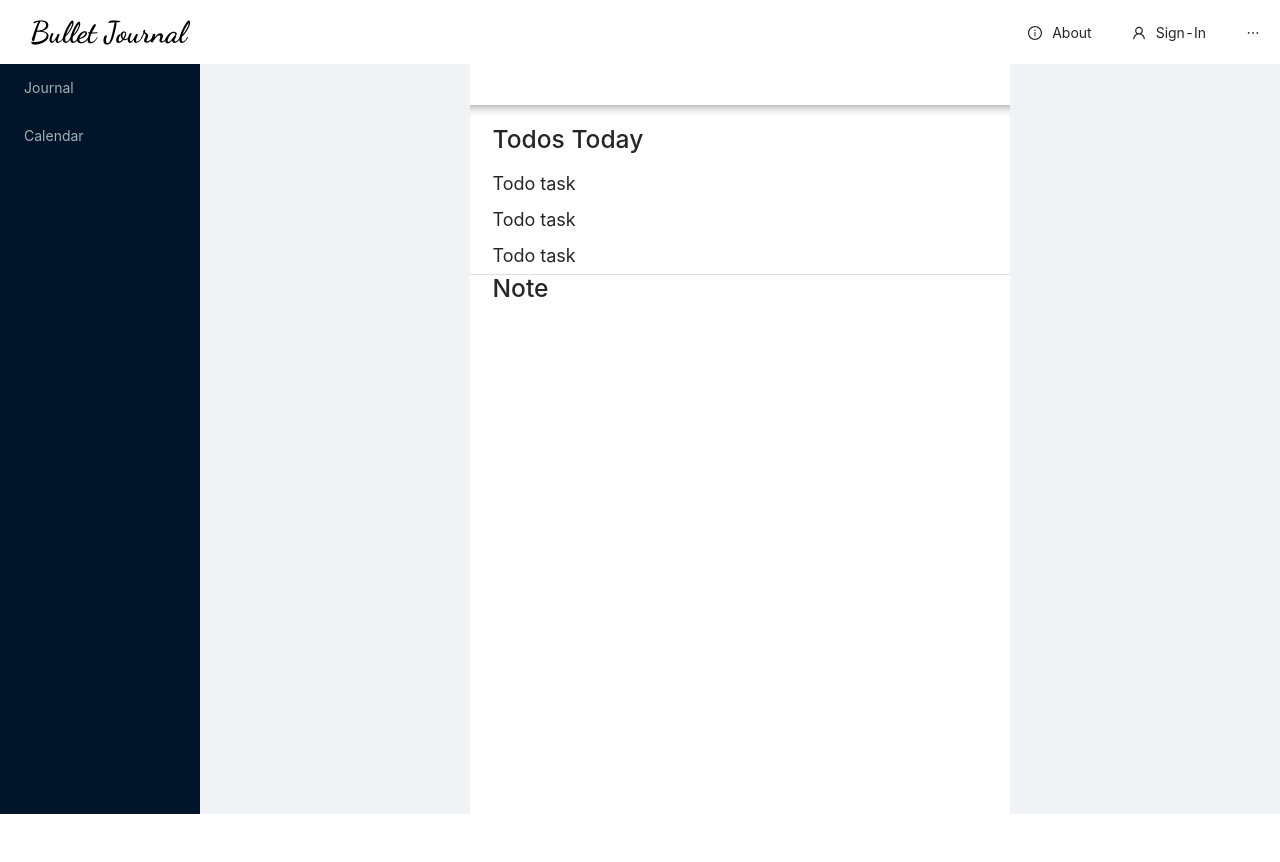
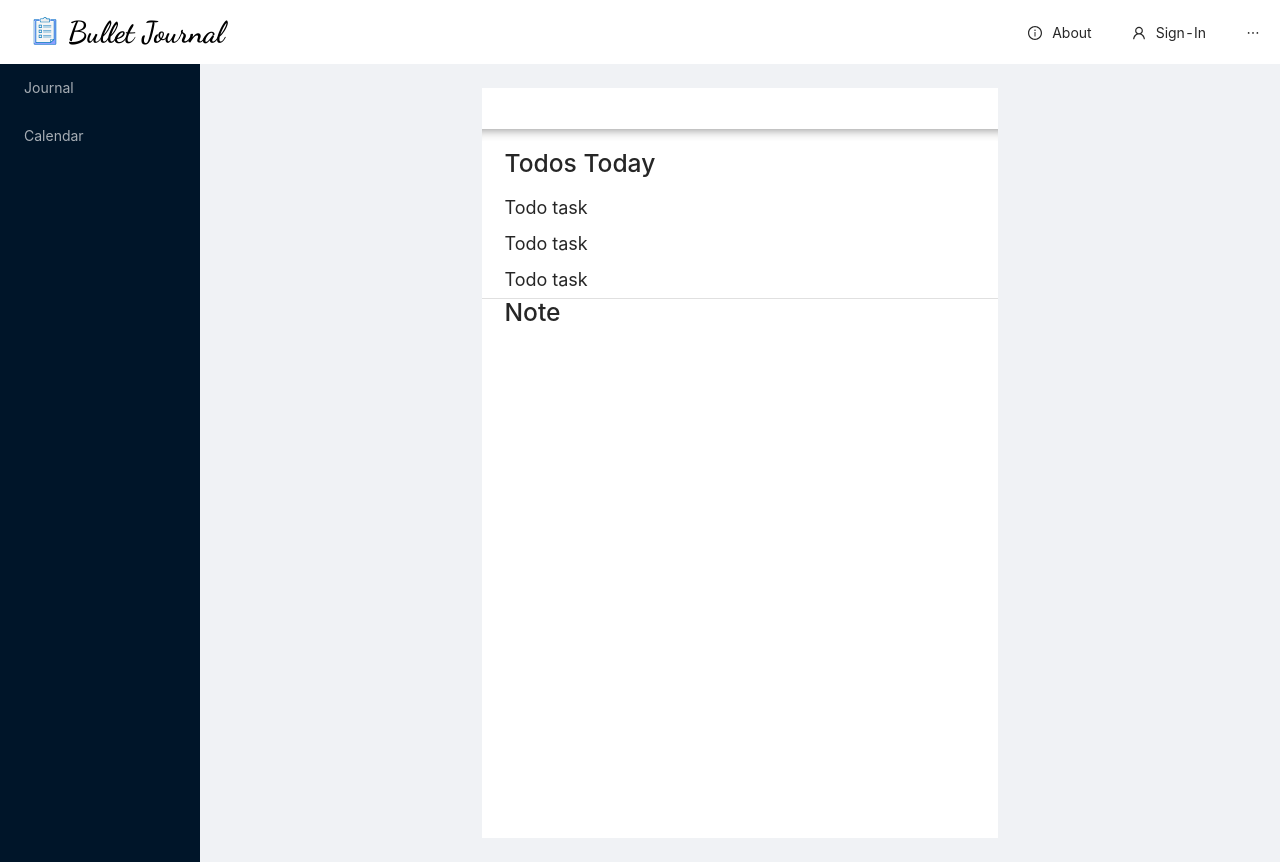
Before and after one commit to fengruigan/bullet-journal, a React (Create React App) app: page / in a window 1280 px wide. Before the commit the page ends 814 px from the top, so only its background shows below. Built offline with nearby package versions, Linux system fonts and the light colour scheme.

Commit message:
add custom logo icon

```diff
--- a/src/App.js
+++ b/src/App.js
@@ -17,10 +17,14 @@ function App() {
 				<Navbar collapsed={true} />
 				<Layout>
 					<Sidebar />
-					<Content>
+					<Content style={{ padding: 24 }}>
 						<Switch>
 							<Route path="/calendar">
-								<Calendar />
+								<Calendar
+									onSelect={(value) => {
+										console.log(value._d);
+									}}
+								/>
 							</Route>
 							<Route path="/" component={Journal} />
 							{/* <Route path="/calendar" component={Calendar} />
--- a/src/components/navbar.jsx
+++ b/src/components/navbar.jsx
@@ -6,6 +6,8 @@ import {
 	UnorderedListOutlined,
 	InfoCircleOutlined,
 } from "@ant-design/icons";
+import Icon from "@ant-design/icons";
+import { ReactComponent as Logo } from "../custom/icons/logo.svg";
 import { Link } from "react-router-dom";
 
 const { Header } = Layout;
@@ -101,7 +103,9 @@ class Navbar extends Component {
 		return (
 			<Header className={this.getClass()}>
 				<div id="brand-logo" style={{ display: "inline" }}>
-					<Link to="/">Bullet Journal</Link>
+					<Link to="/">
+						<Icon component={Logo} /> Bullet Journal
+					</Link>
 				</div>
 				{this.props.collapsed
 					? this.renderDropdown()
```
Also changed, not shown: src/custom/icons/logo.svg (added).
